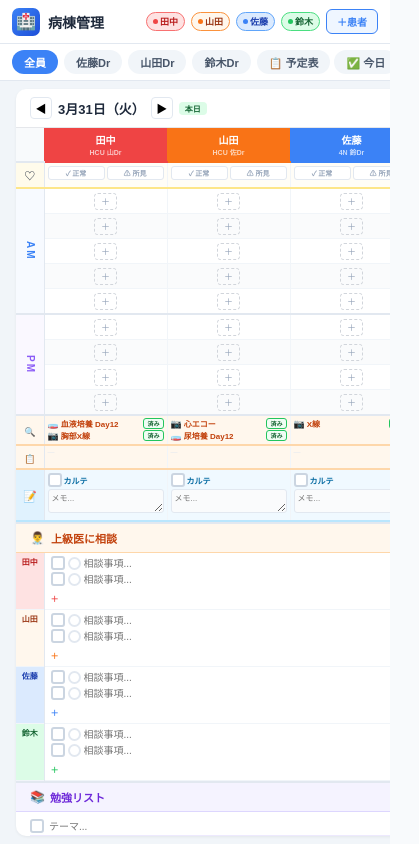
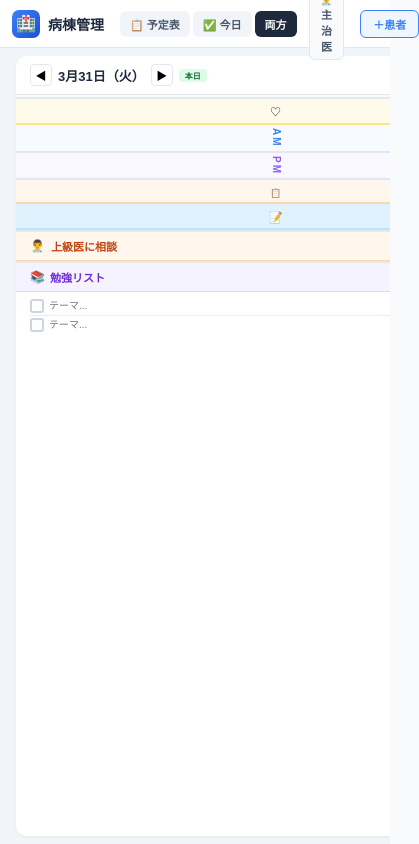
Before and after one commit to enishishamo/ward-management-app, a React (Vite) app: page / in a window 390 px wide. Shown: the whole page, 419 px wide, since content can reach past the window. Built offline with nearby package versions, Linux system fonts and the light colour scheme.

Commit message:
Week nav, doctor toggle, empty start, discharge follow-up

```diff
--- a/src/App.jsx
+++ b/src/App.jsx
@@ -88,44 +88,8 @@ const Ch = ({open}) => (
 );
 
 // Sample data
-const iPats = [
-  {id:"p1",name:"田中 太郎",room:"HCU",age:72,sex:"M",diagnosis:"肺炎",color:"red",doctor:"山田",
-   admitDate:"3/15",dischargePlan:"3/28",weight:58,cr:1.2,family:"妻・長男",careLevel:"要介護1",lastFamilyCall:"3/20"},
-  {id:"p2",name:"佐藤 花子",room:"4N",age:65,sex:"F",diagnosis:"大腿骨骨折",color:"blue",doctor:"鈴木",
-   admitDate:"3/18",dischargePlan:"4/5",weight:52,cr:0.7,family:"夫・長女",careLevel:"申請中",lastFamilyCall:"3/21",surgery:"3/19"},
-  {id:"p3",name:"鈴木 一郎",room:"5N",age:58,sex:"M",diagnosis:"糖尿病教育入院",color:"green",doctor:"山田",
-   admitDate:"3/20",dischargePlan:"3/27",weight:78,cr:0.9,family:"妻",careLevel:"なし",lastFamilyCall:"3/20"},
-  {id:"p4",name:"山田 美咲",room:"HCU",age:80,sex:"F",diagnosis:"心不全",color:"orange",doctor:"佐藤",
-   admitDate:"3/12",dischargePlan:"",weight:45,cr:1.8,family:"独居・長女(遠方)",careLevel:"要介護2",lastFamilyCall:"3/18"}
-];
-const iOrd = {
-  p1:[{id:1,type:"drip_main",name:"生食500ml",startDate:"3/20",endDate:"3/24"},
-      {id:2,type:"abx",name:"LVFX",startDate:"3/15",endDate:"3/25"},
-      {id:3,type:"med",name:"アセトアミノフェン",startDate:"3/15",endDate:"3/28"},
-      {id:4,type:"lab",name:"血液検査",dates:["3/22","3/25"]},
-      {id:5,type:"culture_blood",name:"血液培養",dates:["3/20"],resultDate:""},
-      {id:6,type:"img",name:"胸部X線",dates:["3/22","3/25"]},
-      {id:7,type:"meeting",name:"家族面談",dates:["3/25"]}],
-  p2:[{id:1,type:"med",name:"ロキソプロフェン",startDate:"3/19",endDate:"3/26"},
-      {id:2,type:"abx",name:"CEZ",startDate:"3/19",endDate:"3/22"},
-      {id:3,type:"lab",name:"血液検査",dates:["3/24"]},
-      {id:4,type:"img",name:"X線",dates:["3/22"]},
-      {id:5,type:"meeting",name:"リハカンファ",dates:["3/26"]}],
-  p3:[{id:1,type:"med",name:"メトホルミン",startDate:"3/20",endDate:"3/27"},
-      {id:2,type:"lab",name:"血液検査",dates:["3/22","3/24"]},
-      {id:3,type:"meeting",name:"栄養指導",dates:["3/24"]}],
-  p4:[{id:1,type:"drip_main",name:"フロセミド",startDate:"3/18",endDate:"3/23"},
-      {id:2,type:"drip_main",name:"DOB",startDate:"3/20",endDate:"3/25"},
-      {id:3,type:"med",name:"カルベジロール",startDate:"3/12",endDate:"3/27"},
-      {id:4,type:"abx",name:"MEPM",startDate:"3/20",endDate:"3/27"},
-      {id:5,type:"lab",name:"血液検査",dates:["3/22"]},
-      {id:6,type:"lab",name:"BNP",dates:["3/22","3/25"]},
-      {id:7,type:"img",name:"心エコー",dates:["3/24"]},
-      {id:8,type:"culture_blood",name:"血液培養",dates:["3/19"],resultDate:"3/22"},
-      {id:9,type:"culture_urine",name:"尿培養",dates:["3/20"],resultDate:""},
-      {id:10,type:"meeting",name:"家族面談",dates:["3/24"]},
-      {id:11,type:"consult",name:"循環器内科",dates:["3/22"]}]
-};
+const iPats = [];
+const iOrd = {};
 
 function emptyCell() {
   return {presetId:null,icon:null,label:"",text:"",type:null,checked:false,priority:null,detail:{},auto:false};
@@ -346,17 +310,17 @@ const saveLS = (key, val) => { try { localStorage.setItem(key, JSON.stringify(va
 export default function App() {
   const [selDate, setSelDate] = useState(new Date());
   const wk = useMemo(() => getWk(selDate), [selDate]);
-  const [patients, setPatients] = useState(() => loadLS("ward_patients", iPats));
-  const [discharged, setDischarged] = useState(() => loadLS("ward_discharged", []));
+  const [patients, setPatients] = useState(() => loadLS("ward_patients_v2", iPats));
+  const [discharged, setDischarged] = useState(() => loadLS("ward_discharged_v2", []));
   const wardOrder = r => { const i = WARDS.indexOf(r); return i >= 0 ? i : 99; };
   const sortedPats = useMemo(() => [...patients].sort((a,b) => wardOrder(a.room) - wardOrder(b.room)), [patients]);
   const doctors = useMemo(() => [...new Set(patients.map(p => p.doctor).filter(Boolean))].sort(), [patients]);
-  const [orders, setOrders] = useState(() => loadLS("ward_orders", (() => { const o = {}; iPats.forEach(p => { o[p.id] = (iOrd[p.id]||[]).map(x => ({...x})); }); return o; })()));
-  const [patCats, setPatCats] = useState(() => loadLS("ward_patCats", (() => { const c = {}; iPats.forEach(p => { c[p.id] = [...DEFAULT_CATS]; }); return c; })()));
-  const [rLabs, setRLabs] = useState(() => loadLS("ward_rLabs", (() => { const r = {}; iPats.forEach(p => { r[p.id] = {}; }); return r; })()));
+  const [orders, setOrders] = useState(() => loadLS("ward_orders_v2", {}));
+  const [patCats, setPatCats] = useState(() => loadLS("ward_patCats_v2", {}));
+  const [rLabs, setRLabs] = useState(() => loadLS("ward_rLabs_v2", {}));
   const [patModal, setPatModal] = useState(null);
   const [catModal, setCatModal] = useState(null);
-  const [expP, setExpP] = useState(() => { const e = {}; iPats.forEach(p => { e[p.id] = true; }); return e; });
+  const [expP, setExpP] = useState({});
   const [showCL, setShowCL] = useState({});
   const [aCL, setACL] = useState({});
   const [dCL, setDCL] = useState({});
@@ -365,12 +329,13 @@ export default function App() {
   const [mobileTab, setMobileTab] = useState("todo");
   const [panel, setPanel] = useState("both");
   const [filterDoctor, setFilterDoctor] = useState("all");
+  const [showDrFilter, setShowDrFilter] = useState(false);
   const filteredPats = useMemo(() => filterDoctor === "all" ? sortedPats : sortedPats.filter(p => p.doctor === filterDoctor), [sortedPats, filterDoctor]);
-  useEffect(() => { saveLS("ward_patients", patients); }, [patients]);
-  useEffect(() => { saveLS("ward_discharged", discharged); }, [discharged]);
-  useEffect(() => { saveLS("ward_orders", orders); }, [orders]);
-  useEffect(() => { saveLS("ward_patCats", patCats); }, [patCats]);
-  useEffect(() => { saveLS("ward_rLabs", rLabs); }, [rLabs]);
+  useEffect(() => { saveLS("ward_patients_v2", patients); }, [patients]);
+  useEffect(() => { saveLS("ward_discharged_v2", discharged); }, [discharged]);
+  useEffect(() => { saveLS("ward_orders_v2", orders); }, [orders]);
+  useEffect(() => { saveLS("ward_patCats_v2", patCats); }, [patCats]);
+  useEffect(() => { saveLS("ward_rLabs_v2", rLabs); }, [rLabs]);
   const today = tdL();
 
   const addOrUpdatePat = p => {
@@ -380,7 +345,12 @@ export default function App() {
     if (!patCats[p.id]) setPatCats(pr => ({...pr, [p.id]: [...DEFAULT_CATS]}));
     setExpP(pr => ({...pr, [p.id]: true}));
   };
-  const dischargePat = pid => { const p = patients.find(x => x.id === pid); if (!p) return; setDischarged(pr => [...pr, {...p, dischargeDate: today}]); setPatients(pr => pr.filter(x => x.id !== pid)); };
+  const dischargePat = pid => {
+    const p = patients.find(x => x.id === pid); if (!p) return;
+    const fu = window.prompt("外来フォロー予定日（例: 4/15）。なければ空白のままEnter");
+    setDischarged(pr => [...pr, {...p, dischargeDate: today, followUp: fu||""}]);
+    setPatients(pr => pr.filter(x => x.id !== pid));
+  };
   const extBar = (pid, oid, ds) => setOrders(p => ({...p, [pid]: (p[pid]||[]).map(o => o.id === oid ? {...o, endDate: ds} : o)}));
   const togDot = (pid, oid, ds) => setOrders(p => ({...p, [pid]: (p[pid]||[]).map(o => { if (o.id !== oid) return o; const d = o.dates||[]; return {...o, dates: d.includes(ds) ? d.filter(x => x !== ds) : [...d, ds].sort()}; })}));
   const addOrd = (pid, type) => { const bar = ["drip_main","med","abx"].includes(type); setOrders(p => ({...p, [pid]: [...(p[pid]||[]), {id:Date.now(),type,name:"",dates:bar?undefined:[],startDate:bar?today:undefined,endDate:bar?today:undefined,...(type.startsWith("culture")?{resultDate:""}:{})}]})); };
@@ -769,42 +739,39 @@ export default function App() {
   return (
     <div style={{width:"100%",height:"100vh",display:"flex",flexDirection:"column",fontFamily:"'Noto Sans JP','Hiragino Sans',sans-serif",background:"#F1F5F9",color:"#1E293B"}}>
       {/* Header */}
-      <header style={{display:"flex",alignItems:"center",justifyContent:"space-between",padding:"0 12px",height:44,background:"white",borderBottom:"1px solid #E2E8F0",flexShrink:0}}>
-        <div style={{display:"flex",alignItems:"center",gap:8}}>
-          <span style={{fontSize:16,width:28,height:28,borderRadius:7,background:"linear-gradient(135deg,#3B82F6,#1D4ED8)",display:"flex",alignItems:"center",justifyContent:"center",color:"white"}}>🏥</span>
-          <div style={{fontSize:14,fontWeight:800}}>病棟管理</div>
-        </div>
-        <div style={{display:"flex",alignItems:"center",gap:6}}>
-          {!isMobile && filteredPats.map(p => { const cl = COL[p.color]; return (
-            <span key={p.id} style={{display:"inline-flex",alignItems:"center",gap:2,padding:"2px 6px",background:cl.bg,border:"1px solid "+cl.bd,borderRadius:14,fontSize:9,color:cl.tx,fontWeight:600}}>
-              <span style={{width:5,height:5,borderRadius:"50%",background:cl.dt}}/>{p.name.split(" ")[0]}
-            </span>
-          ); })}
-          <button onClick={() => setPatModal({})} style={{border:"1px solid #3B82F6",background:"#EFF6FF",borderRadius:6,padding:"4px 10px",fontSize:10,fontWeight:700,color:"#3B82F6",cursor:"pointer"}}>＋患者</button>
-        </div>
-      </header>
-
-      {/* Doctor filter bar */}
-      <div style={{display:"flex",gap:6,padding:"6px 12px",background:"white",borderBottom:"1px solid #E2E8F0",flexShrink:0,overflowX:"auto"}}>
-        {["all",...doctors].map(d => (
-          <button key={d} onClick={() => setFilterDoctor(d)}
-            style={{border:"none",borderRadius:16,padding:"4px 12px",fontSize:11,fontWeight:700,whiteSpace:"nowrap",cursor:"pointer",
-              background: filterDoctor===d ? "#3B82F6" : "#F1F5F9",
-              color: filterDoctor===d ? "white" : "#475569"}}>
-            {d === "all" ? "全員" : d+"Dr"}
-          </button>
-        ))}
-        <div style={{display:"flex",gap:4,marginLeft:"auto",flexShrink:0}}>
+      <header style={{display:"flex",alignItems:"center",gap:8,padding:"0 12px",height:48,background:"white",borderBottom:"1px solid #E2E8F0",flexShrink:0}}>
+        <span style={{fontSize:16,width:28,height:28,borderRadius:7,background:"linear-gradient(135deg,#3B82F6,#1D4ED8)",display:"flex",alignItems:"center",justifyContent:"center",color:"white",flexShrink:0}}>🏥</span>
+        <div style={{fontSize:14,fontWeight:800,flexShrink:0}}>病棟管理</div>
+        {/* Panel tabs */}
+        <div style={{display:"flex",gap:3,marginLeft:8}}>
           {[["schedule","📋 予定表"],["todo","✅ 今日"],["both","両方"]].map(([v,l]) => (
             <button key={v} onClick={() => setPanel(v)}
-              style={{border:"none",borderRadius:16,padding:"4px 12px",fontSize:11,fontWeight:700,cursor:"pointer",whiteSpace:"nowrap",
+              style={{border:"none",borderRadius:6,padding:"5px 10px",fontSize:11,fontWeight:700,cursor:"pointer",whiteSpace:"nowrap",
                 background:panel===v?"#1E293B":"#F1F5F9",color:panel===v?"white":"#475569"}}>
               {l}
             </button>
           ))}
         </div>
-        {discharged.length > 0 && <span style={{fontSize:9,color:"#94A3B8",alignSelf:"center"}}>退院済:{discharged.length}名</span>}
-      </div>
+        {/* Doctor filter toggle */}
+        <div style={{position:"relative",marginLeft:4}}>
+          <button onClick={() => setShowDrFilter(v => !v)}
+            style={{border:"1px solid "+(filterDoctor!=="all"?"#3B82F6":"#E2E8F0"),background:filterDoctor!=="all"?"#EFF6FF":"#F8FAFC",borderRadius:6,padding:"5px 10px",fontSize:11,fontWeight:700,cursor:"pointer",color:filterDoctor!=="all"?"#3B82F6":"#475569"}}>
+            👨‍⚕️ {filterDoctor==="all"?"主治医":"Dr:"+filterDoctor}
+          </button>
+          {showDrFilter && (
+            <div style={{position:"absolute",top:"100%",left:0,zIndex:100,background:"white",border:"1px solid #E2E8F0",borderRadius:8,boxShadow:"0 4px 16px rgba(0,0,0,0.12)",padding:6,marginTop:2,minWidth:120}}>
+              {["all",...doctors].map(d => (
+                <button key={d} onClick={() => { setFilterDoctor(d); setShowDrFilter(false); }}
+                  style={{display:"block",width:"100%",textAlign:"left",border:"none",background:filterDoctor===d?"#EFF6FF":"transparent",borderRadius:4,padding:"6px 10px",fontSize:11,fontWeight:700,cursor:"pointer",color:filterDoctor===d?"#3B82F6":"#334155"}}>
+                  {d==="all"?"全員（絞り込みなし）":d+" Dr"}
+                </button>
+              ))}
+            </div>
+          )}
+        </div>
+        <div style={{flex:1}}/>
+        <button onClick={() => setPatModal({})} style={{border:"1px solid #3B82F6",background:"#EFF6FF",borderRadius:6,padding:"5px 12px",fontSize:11,fontWeight:700,color:"#3B82F6",cursor:"pointer",flexShrink:0}}>＋患者</button>
+      </header>
 
       {/* Main panels */}
       <div style={{flex:1,display:"flex",overflow:"hidden",gap:isMobile?0:8,padding:isMobile?0:8}}>
@@ -1108,9 +1075,14 @@ export default function App() {
         {!isMobile && <>
         {/* LEFT: Schedule */}
         <div style={{flex:1,display:panel==="todo"?"none":"flex",flexDirection:"column",background:"white",borderRadius:10,overflow:"hidden",boxShadow:"0 1px 3px rgba(0,0,0,0.06)"}}>
-          <div style={{display:"flex",alignItems:"center",justifyContent:"space-between",padding:"8px 14px",borderBottom:"1px solid #E5E7EB",flexShrink:0}}>
+          <div style={{display:"flex",alignItems:"center",gap:8,padding:"8px 14px",borderBottom:"1px solid #E5E7EB",flexShrink:0}}>
             <h2 style={{margin:0,fontSize:13,fontWeight:700}}>📋 週間予定表</h2>
-            <span style={{fontSize:10,color:"#94A3B8"}}>{fD(wk[0])}〜{fD(wk[6])}</span>
+            <div style={{display:"flex",alignItems:"center",gap:4,marginLeft:"auto"}}>
+              <button onClick={() => { const d=new Date(selDate); d.setDate(d.getDate()-7); setSelDate(d); }} style={{border:"1px solid #E2E8F0",background:"white",borderRadius:4,width:24,height:24,cursor:"pointer",fontSize:12,display:"flex",alignItems:"center",justifyContent:"center"}}>◀</button>
+              <span style={{fontSize:10,color:"#64748B",fontWeight:600}}>{fD(wk[0])}〜{fD(wk[6])}</span>
+              <button onClick={() => { const d=new Date(selDate); d.setDate(d.getDate()+7); setSelDate(d); }} style={{border:"1px solid #E2E8F0",background:"white",borderRadius:4,width:24,height:24,cursor:"pointer",fontSize:12,display:"flex",alignItems:"center",justifyContent:"center"}}>▶</button>
+              <button onClick={() => setSelDate(new Date())} style={{border:"1px solid #E2E8F0",background:"white",borderRadius:4,padding:"2px 6px",fontSize:9,color:"#64748B",cursor:"pointer"}}>今週</button>
+            </div>
           </div>
           <div style={{flex:1,overflow:"auto"}}>
             <table style={{width:"100%",borderCollapse:"collapse",tableLayout:"fixed"}}>
@@ -1124,7 +1096,21 @@ export default function App() {
                   </th>
                 ); })}
               </tr></thead>
-              <tbody>{filteredPats.map(p => renderGanttPatient(p))}</tbody>
+              <tbody>
+                {filteredPats.map(p => renderGanttPatient(p))}
+                {discharged.filter(p => p.followUp && wk.some(d => fD(d) === p.followUp)).map(p => (
+                  <tr key={p.id+"_fu"} style={{background:"#F5F3FF"}}>
+                    <td style={{padding:"4px 6px",borderBottom:"1px solid #DDD6FE",fontSize:9,color:"#6D28D9",fontWeight:700}}>
+                      🏥 外来 {p.name.split(" ")[0]}（{p.diagnosis}）
+                    </td>
+                    {wk.map((d,i) => (
+                      <td key={i} style={{padding:"2px 1px",borderBottom:"1px solid #DDD6FE",borderLeft:"1px solid #EDE9FE",textAlign:"center"}}>
+                        {fD(d)===p.followUp && <div style={{fontSize:8,background:"#7C3AED",color:"white",borderRadius:3,padding:"1px 3px",fontWeight:700}}>外来</div>}
+                      </td>
+                    ))}
+                  </tr>
+                ))}
+              </tbody>
             </table>
           </div>
         </div>
@@ -1144,6 +1130,13 @@ export default function App() {
             </div>
             <button onClick={() => setSelDate(new Date())} style={{border:"1px solid #E2E8F0",background:"white",borderRadius:4,padding:"2px 8px",fontSize:8,color:"#64748B",cursor:"pointer",fontWeight:600}}>今日に戻る</button>
           </div>
+
+          {/* Follow-up alert */}
+          {discharged.filter(p => p.followUp === selDateStr).map(p => (
+            <div key={p.id} style={{padding:"5px 12px",background:"#F5F3FF",borderBottom:"1px solid #DDD6FE",fontSize:10,color:"#6D28D9",fontWeight:700,flexShrink:0}}>
+              🏥 外来フォロー: {p.name}（{p.diagnosis}）
+            </div>
+          ))}
 
           {/* Priority bar */}
           {priList.length > 0 && (
```
